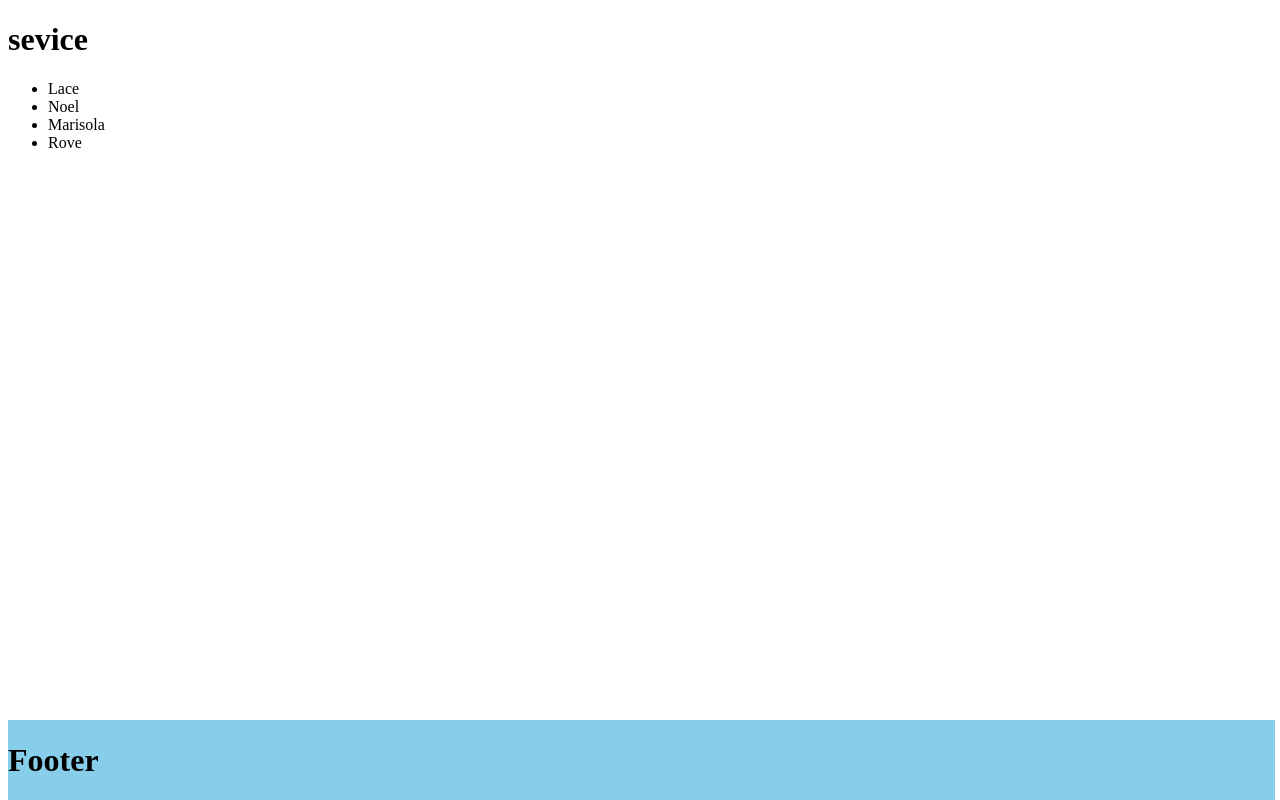
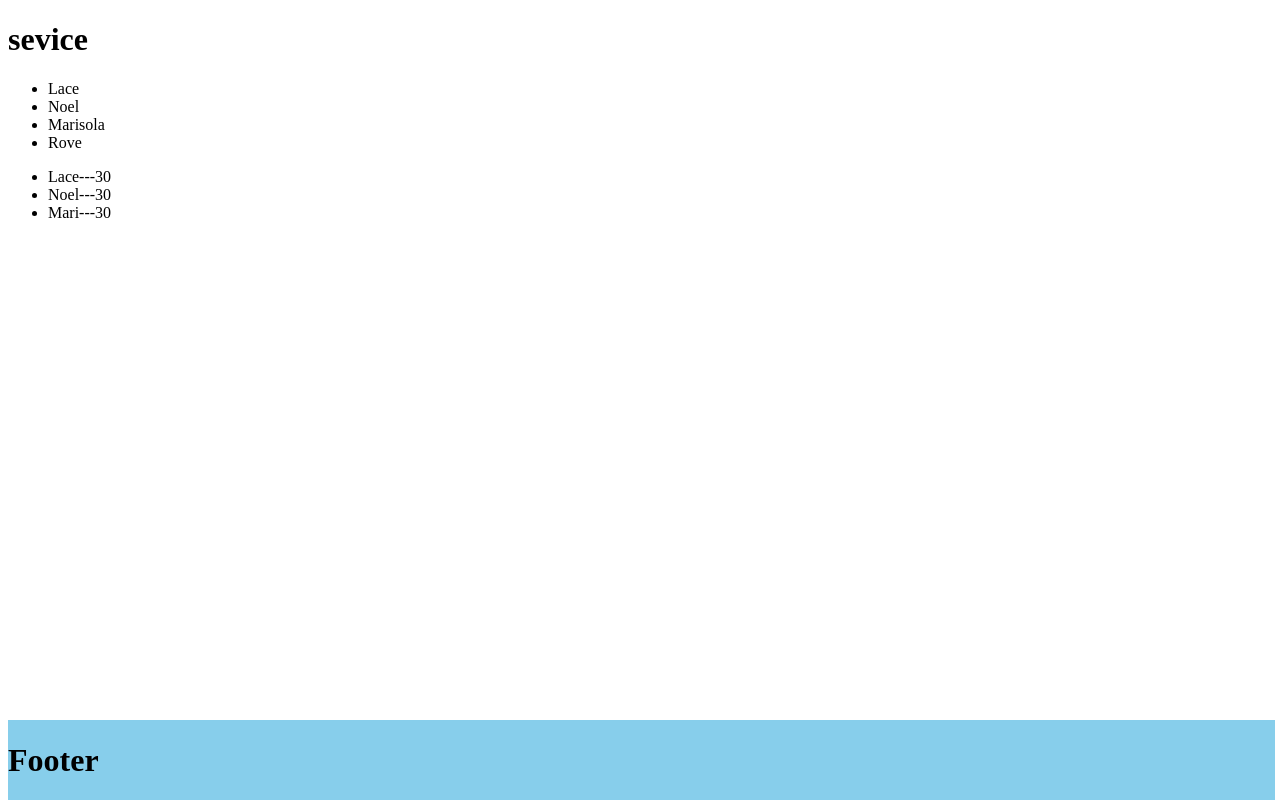
Before and after one commit to Adrion10/Angular_lesons, an Angular app in the folder angular-lessons/sevice/: page / in a window 1280 px wide. Built offline with nearby package versions, Linux system fonts and the light colour scheme.

Commit message:
name age

```diff
--- a/angular-lessons/sevice/src/app/app.component.html
+++ b/angular-lessons/sevice/src/app/app.component.html
@@ -5,4 +5,8 @@
     {{ data.name }}
   </li>
 </ul>
+
+<ul>
+  <li *ngFor="let user of users">{{ user.name }}---{{ user.age }}</li>
+</ul>
 <app-footer></app-footer>
```
